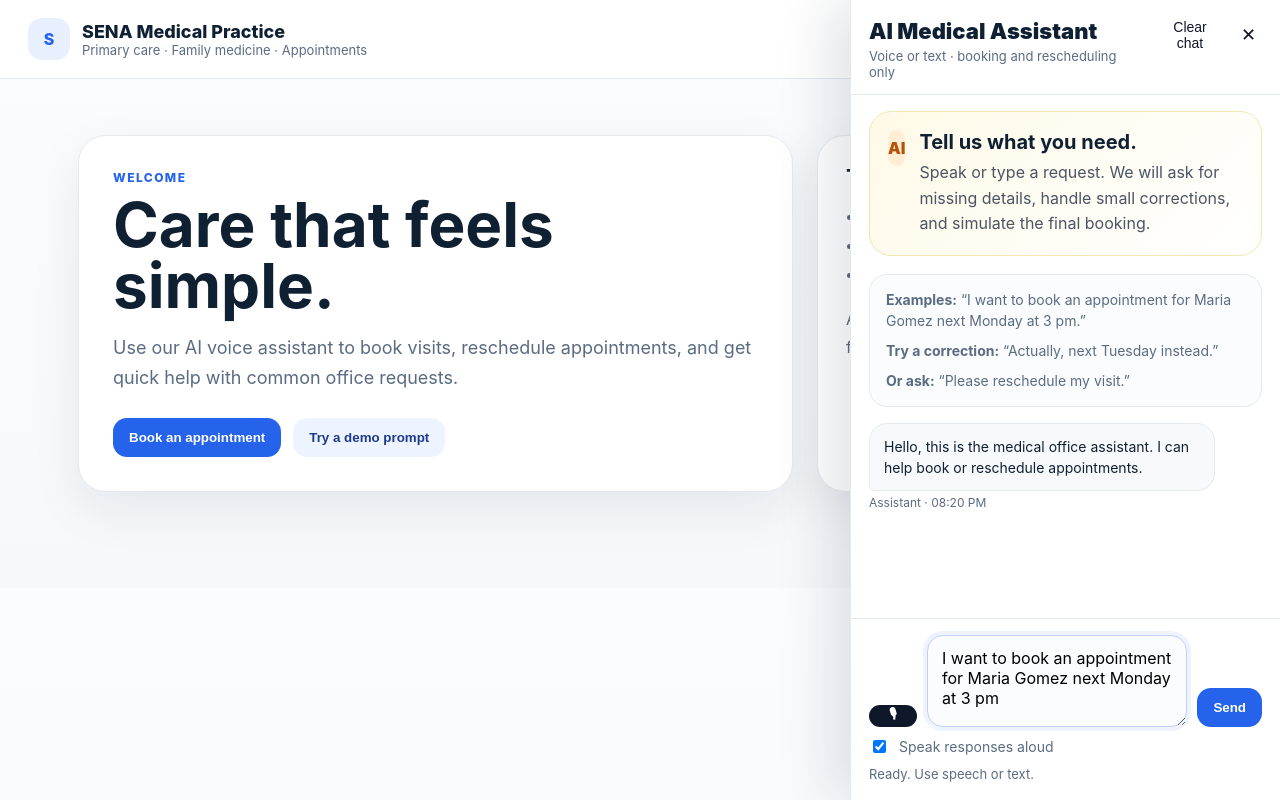
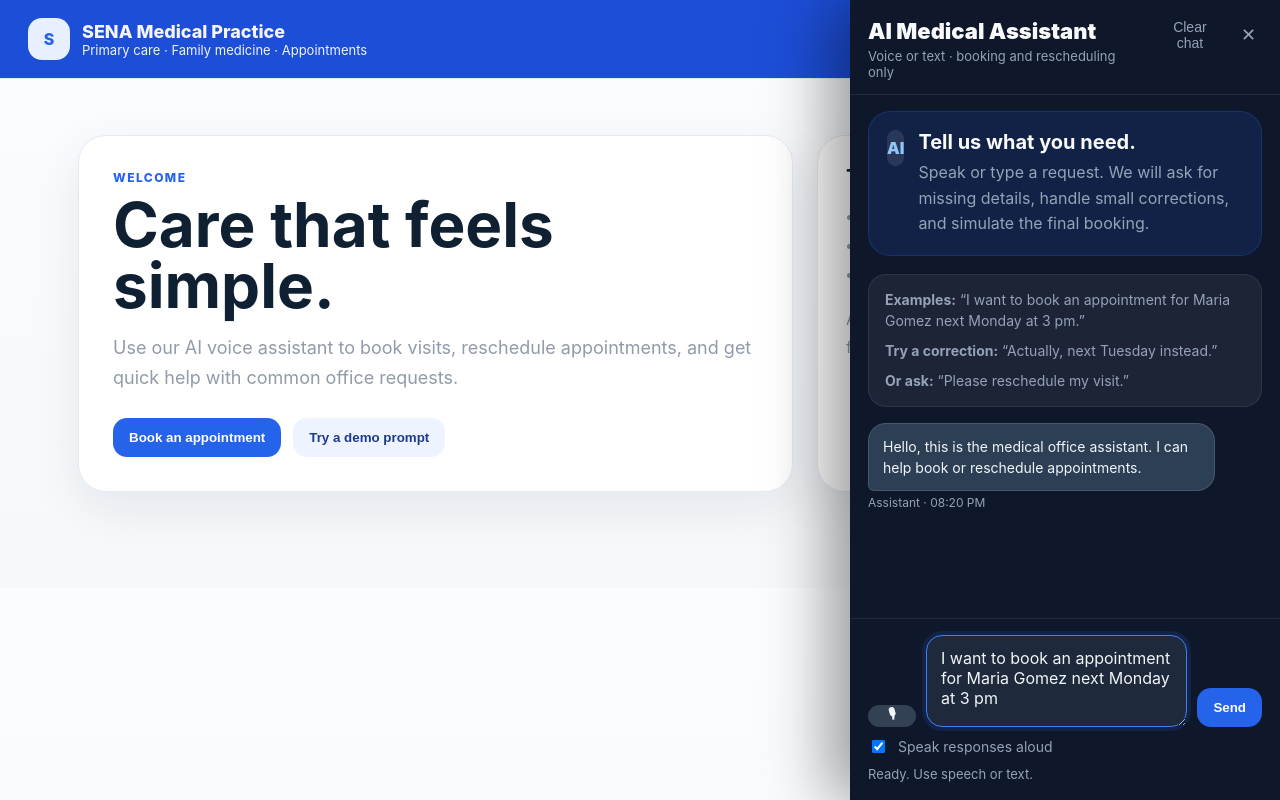
Before and after one commit to evasharm/Medical-AI-Chatbot, a website: page public/index.html in a window 1280 px wide. Both pictures are taken after a click on the button "Try a demo prompt". Drawn offline with Linux system fonts and the light colour scheme.

Commit message:
changed webpage style

```diff
--- a/public/styles.css
+++ b/public/styles.css
@@ -2,22 +2,24 @@
  --bg: #f6f8fb;
  --card: #ffffff;
  --text: #102033;
-  --muted: #5b6b82;
+ --muted: #919baa;
  --line: #e5eaf1;
  --accent: #2563eb;
  --accent-2: #1d4ed8;
  --soft: #eef4ff;
  --shadow: 0 18px 50px rgba(16, 32, 51, 0.08);
+ --panel-bg: #0f172a;
+ --panel-line: rgba(255,255,255,0.08);
+ --panel-muted: #94a3b8;
+ --panel-soft: rgba(255,255,255,0.06);
 }
-
 * { box-sizing: border-box; }
 body {
  margin: 0;
-  font-family: Inter, system-ui, -apple-system, BlinkMacSystemFont, "Segoe UI", sans-serif;
+ font-family: Inter, system-ui, -apple-system, BlinkMacSystemFont, "Segoe UI", serif;
  background: linear-gradient(180deg, #fafcff 0%, var(--bg) 100%);
  color: var(--text);
 }
-
 .topbar {
  position: sticky;
  top: 0;
@@ -26,7 +28,7 @@ body {
  align-items: center;
  justify-content: space-between;
  padding: 18px 28px;
-  background: rgba(255,255,255,0.94);
+ background: #1d4ed8;
  border-bottom: 1px solid var(--line);
  backdrop-filter: blur(10px);
 }
@@ -41,9 +43,8 @@ body {
  color: var(--accent);
  font-weight: 800;
 }
-.brand-name { font-weight: 800; font-size: 18px; }
-.brand-sub { color: var(--muted); font-size: 13px; }
-
+.brand-name { color: whitesmoke; font-weight: 800; font-size: 18px; }
+.brand-sub { color: var(--soft); font-size: 13px; }
 .hero {
  max-width: 1180px;
  margin: 0 auto;
@@ -92,13 +93,11 @@ h1 {
 .btn-primary:hover { background: var(--accent-2); }
 .btn-secondary { background: var(--soft); color: #1e3a8a; }
 .btn-secondary:hover { background: #dfeaff; }
-.mic-btn { background: #0f172a; color: white; width: 48px; min-width: 48px; padding: 0; }
-.mic-btn:hover { background: #1e293b; }
-
+.mic-btn { background: #334155; color: #f1f5f9; width: 48px; min-width: 48px; padding: 0; }
+.mic-btn:hover { background: #475569; }
 .hero-card h2 { margin: 0 0 12px; font-size: 22px; }
 .hero-card ul { margin: 0 0 18px 18px; padding: 0; color: var(--muted); line-height: 1.8; }
 .muted { color: var(--muted); line-height: 1.7; }
-
 .floating-assistant {
  position: fixed;
  right: 22px;
@@ -113,16 +112,15 @@ h1 {
  cursor: pointer;
  z-index: 5;
 }
-
 .assistant-panel {
  position: fixed;
  top: 0;
  right: 0;
  width: min(430px, 100vw);
  height: 100vh;
-  background: white;
-  border-left: 1px solid var(--line);
-  box-shadow: -20px 0 50px rgba(16, 32, 51, 0.12);
+ background: var(--panel-bg);
+ border-left: none;
+ box-shadow: -20px 0 60px rgba(0, 0, 0, 0.4);
  transform: translateX(100%);
  transition: transform 0.28s ease;
  display: flex;
@@ -132,32 +130,32 @@ h1 {
 .assistant-panel.open { transform: translateX(0); }
 .assistant-header {
  padding: 18px 18px 14px;
-  border-bottom: 1px solid var(--line);
+ border-bottom: 1px solid var(--panel-line);
  display: flex;
  align-items: flex-start;
  justify-content: space-between;
  gap: 12px;
 }
-.assistant-title { font-size: 22px; font-weight: 900; }
-.assistant-subtitle { margin-top: 4px; color: var(--muted); font-size: 13px; }
+.assistant-title { font-size: 22px; font-weight: 900; color: #f8fafc; }
+.assistant-subtitle { margin-top: 4px; color: var(--panel-muted); font-size: 13px; }
 .assistant-header-actions { display: flex; align-items: center; gap: 8px; }
 .text-btn, .icon-btn {
  border: 0;
  background: transparent;
  cursor: pointer;
-  color: #0f172a;
+ color: var(--panel-muted);
  font-size: 14px;
 }
+.text-btn:hover, .icon-btn:hover { color: #f8fafc; }
 .icon-btn { font-size: 18px; padding: 4px 6px; }
-
 .assistant-banner {
  margin: 16px 18px 0;
  padding: 18px;
  border-radius: 22px;
-  background: linear-gradient(135deg, #fef9e7 0%, #fff 100%);
+ background: rgba(37, 99, 235, 0.15);
  display: flex;
  gap: 14px;
-  border: 1px solid #f4e6b0;
+ border: 1px solid rgba(37, 99, 235, 0.25);
 }
 .banner-badge {
  width: 36px;
@@ -165,20 +163,19 @@ h1 {
  border-radius: 12px;
  display: grid;
  place-items: center;
-  background: #ffedd5;
-  color: #b45309;
+ background: rgba(255,255,255,0.1);
+ color: #93c5fd;
  font-weight: 900;
 }
-.assistant-banner h3 { margin: 0; font-size: 20px; }
-.assistant-banner p { margin: 6px 0 0; color: #4b5563; line-height: 1.6; }
-
+.assistant-banner h3 { margin: 0; font-size: 20px; color: #f8fafc; }
+.assistant-banner p { margin: 6px 0 0; color: var(--panel-muted); line-height: 1.6; }
 .assistant-body { padding: 18px; overflow: auto; flex: 1; }
 .helper-text {
  padding: 14px 16px;
-  border: 1px solid var(--line);
+ border: 1px solid var(--panel-line);
  border-radius: 18px;
-  background: #fbfcfe;
-  color: var(--muted);
+ background: var(--panel-soft);
+ color: var(--panel-muted);
  font-size: 14px;
  line-height: 1.55;
 }
@@ -193,13 +190,23 @@ h1 {
  line-height: 1.5;
  font-size: 14px;
 }
-.msg.user { align-self: flex-end; background: #e8f1ff; border-bottom-right-radius: 6px; }
-.msg.bot { align-self: flex-start; background: #f7f9fc; border: 1px solid var(--line); border-bottom-left-radius: 6px; }
-.meta { font-size: 12px; color: var(--muted); margin-top: 4px; }
-
+.msg.user {
+ align-self: flex-end;
+ background: #2563eb;
+ color: #f1f5f9;
+ border-bottom-right-radius: 6px;
+}
+.msg.bot {
+ align-self: flex-start;
+ background: #2d3f55;
+ color: #f1f5f9;
+ border: 1px solid rgba(255,255,255,0.12);
+ border-bottom-left-radius: 6px;
+}
+.meta { font-size: 12px; color: var(--panel-muted); margin-top: 4px; }
 .assistant-footer {
  padding: 16px 18px 18px;
-  border-top: 1px solid var(--line);
+ border-top: 1px solid var(--panel-line);
  display: grid;
  gap: 10px;
 }
@@ -209,20 +216,20 @@ textarea {
  min-height: 92px;
  resize: vertical;
  border-radius: 16px;
-  border: 1px solid var(--line);
+ border: 1px solid var(--panel-line);
  padding: 12px 14px;
  font: inherit;
  outline: none;
-  background: #fbfcfe;
+ background: #1e293b;
+ color: #f1f5f9;
 }
-textarea:focus { border-color: #bfd0ff; box-shadow: 0 0 0 4px rgba(37, 99, 235, 0.08); }
-.toggle-row { display: flex; gap: 10px; align-items: center; color: var(--muted); font-size: 14px; }
-.status-line { color: var(--muted); font-size: 13px; }
-
+textarea::placeholder { color: #475569; }
+textarea:focus { border-color: #3b82f6; box-shadow: 0 0 0 4px rgba(37, 99, 235, 0.15); }
+.toggle-row { display: flex; gap: 10px; align-items: center; color: var(--panel-muted); font-size: 14px; }
+.status-line { color: var(--panel-muted); font-size: 13px; }
 @media (max-width: 980px) {
  .hero { grid-template-columns: 1fr; }
 }
-
 @media (max-width: 520px) {
  .topbar { padding: 16px; }
  .hero { padding: 30px 16px 90px; }
```
Also changed, not shown: README.md. Lines whose indentation alone changed are shown as unchanged.
